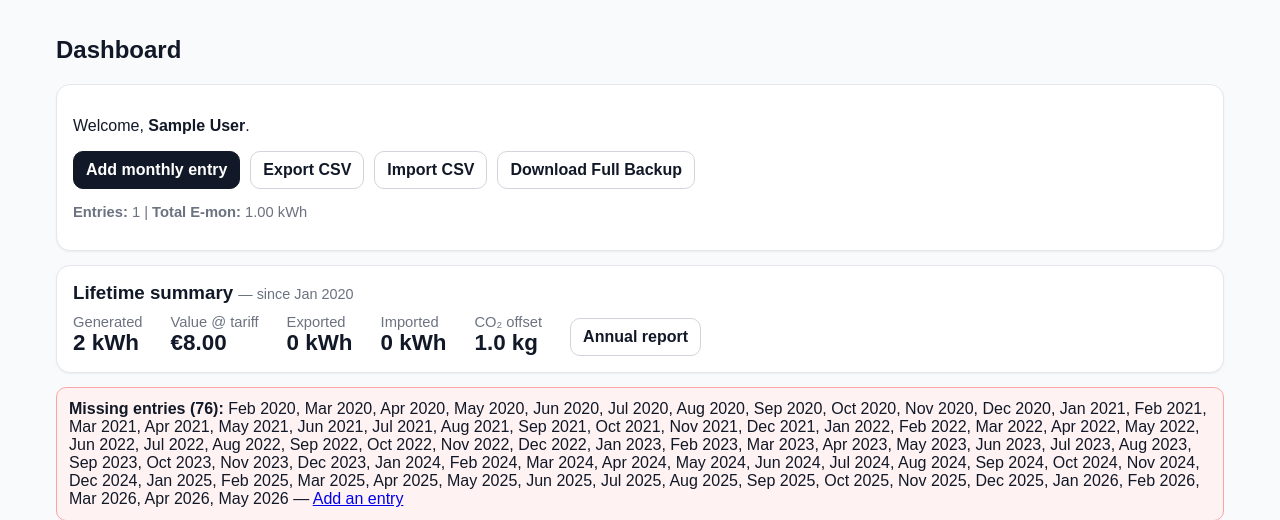
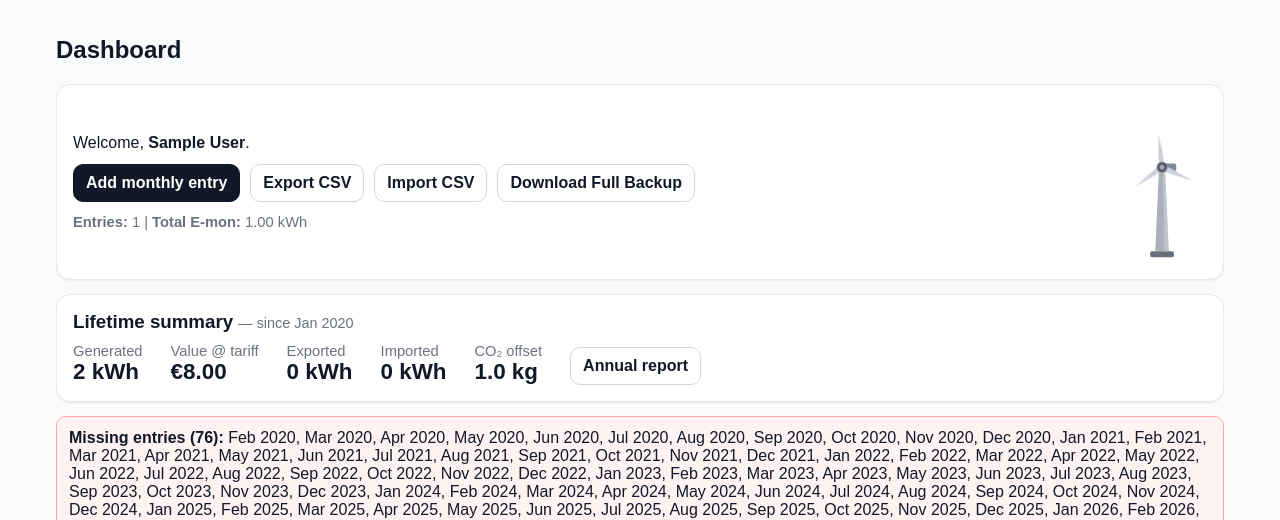
Before and after one commit to Gadge64/turbine-tracker, a Flask app: page /dashboard in a window 1280 px wide. Shown: the part 69-589 px from the top of the page. Run offline with Flask 3, Linux system fonts and the light colour scheme; the visitor is signed in with stand-in values (Sample User, id 1); tables that the repository leaves empty hold one stand-in row (values such as "Sample post"); some libraries are stand-ins or nearby versions.

Commit message:
Dashboard: add animated SVG wind turbine to welcome card
Pure CSS/SVG animation, no dependencies. 3-blade rotor spins at 4s/rev.

Co-Authored-By: Claude Sonnet 4.6 <noreply@anthropic.com>

```diff
--- a/templates/dashboard.html
+++ b/templates/dashboard.html
@@ -1,15 +1,44 @@
 {% extends "base.html" %}
 {% block content %}
+<style>
+.t-rotor{animation:t-spin 4s linear infinite;transform-origin:0 0}
+@keyframes t-spin{to{transform:rotate(360deg)}}
+</style>
 <h2>Dashboard</h2>
 <div class="card">
-  <p>Welcome, <strong>{{ user.full_name or user.username }}</strong>.</p>
-  <div class="actions-row">
-    <a class="button-link" href="{{ url_for('add_entry') }}">Add monthly entry</a>
-    <a class="button-link btn-secondary" href="{{ url_for('export_csv') }}">Export CSV</a>
-    <a class="button-link btn-secondary" href="{{ url_for('import_csv') }}">Import CSV</a>
-    <a class="button-link btn-secondary" href="{{ url_for('download_database_backup') }}">Download Full Backup</a>
+  <div style="display:flex;justify-content:space-between;align-items:center;gap:16px">
+    <div style="flex:1">
+      <p style="margin:0 0 10px">Welcome, <strong>{{ user.full_name or user.username }}</strong>.</p>
+      <div class="actions-row">
+        <a class="button-link" href="{{ url_for('add_entry') }}">Add monthly entry</a>
+        <a class="button-link btn-secondary" href="{{ url_for('export_csv') }}">Export CSV</a>
+        <a class="button-link btn-secondary" href="{{ url_for('import_csv') }}">Import CSV</a>
+        <a class="button-link btn-secondary" href="{{ url_for('download_database_backup') }}">Download Full Backup</a>
+      </div>
+      <p class="muted" style="margin:10px 0 0"><strong>Entries:</strong> {{ entry_count }} | <strong>Total E-mon:</strong> {{ "%.2f"|format(total_e_mon) }} kWh</p>
+    </div>
+    <div style="flex-shrink:0;opacity:.85">
+      <svg viewBox="0 0 120 210" width="90" height="158" xmlns="http://www.w3.org/2000/svg">
+        <!-- Base -->
+        <rect x="44" y="200" width="32" height="8" rx="3" fill="#4b5563"/>
+        <!-- Tower -->
+        <polygon points="51,200 69,200 64,90 56,90" fill="#9ca3af"/>
+        <polygon points="63,200 69,200 64,90 61,90" fill="#d1d5db" opacity="0.45"/>
+        <!-- Nacelle -->
+        <rect x="55" y="83" width="24" height="11" rx="3" fill="#6b7280"/>
+        <!-- Rotor centred at hub (60, 88) -->
+        <g transform="translate(60,88)">
+          <g class="t-rotor">
+            <path d="M-3,4 C-5,-4 -2,-26 0,-44 C2,-26 5,-4 3,4 Z" fill="#c4c9d4"/>
+            <path d="M-3,4 C-5,-4 -2,-26 0,-44 C2,-26 5,-4 3,4 Z" fill="#c4c9d4" transform="rotate(120)"/>
+            <path d="M-3,4 C-5,-4 -2,-26 0,-44 C2,-26 5,-4 3,4 Z" fill="#c4c9d4" transform="rotate(240)"/>
+            <circle r="7" fill="#374151"/>
+            <circle r="3" fill="#9ca3af"/>
+          </g>
+        </g>
+      </svg>
+    </div>
   </div>
-  <p class="muted"><strong>Entries:</strong> {{ entry_count }} | <strong>Total E-mon:</strong> {{ "%.2f"|format(total_e_mon) }} kWh</p>
 </div>
 
 {% if lifetime_e_mon > 0 or lifetime_value > 0 %}
```
